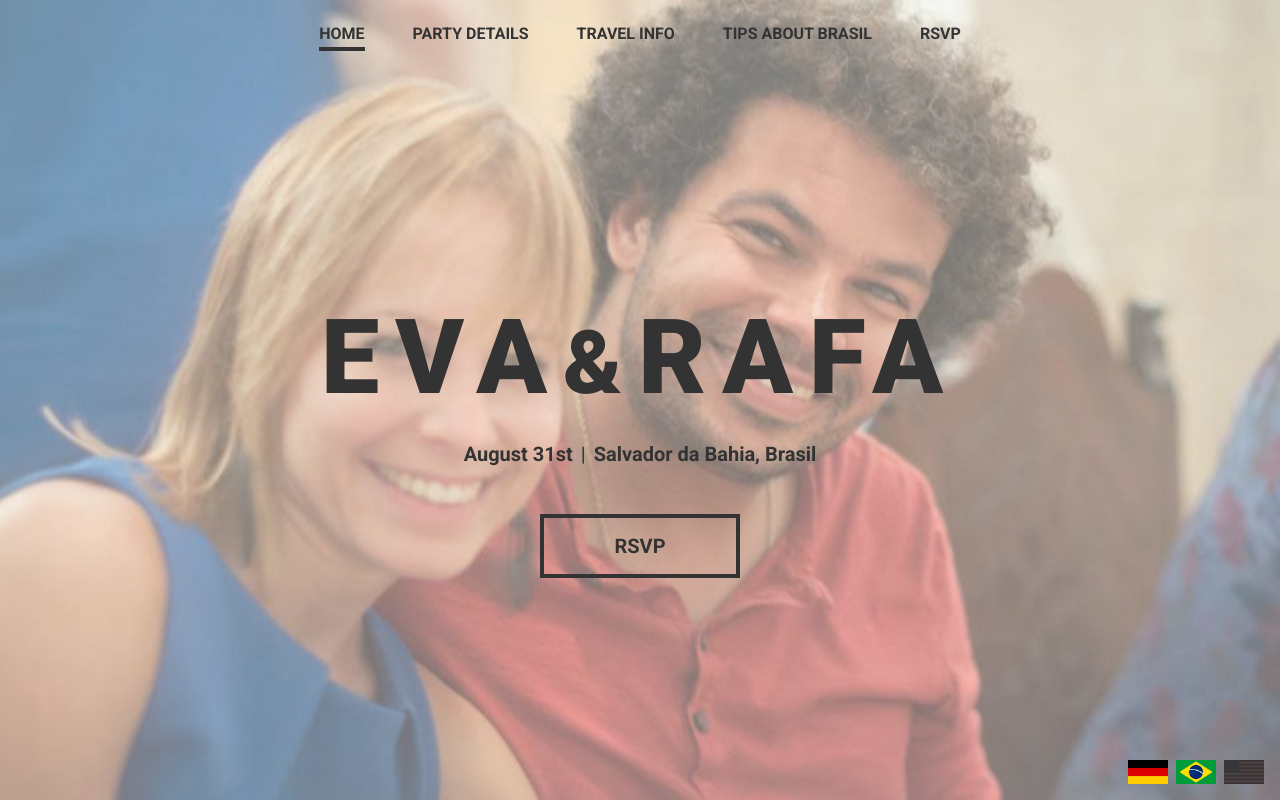
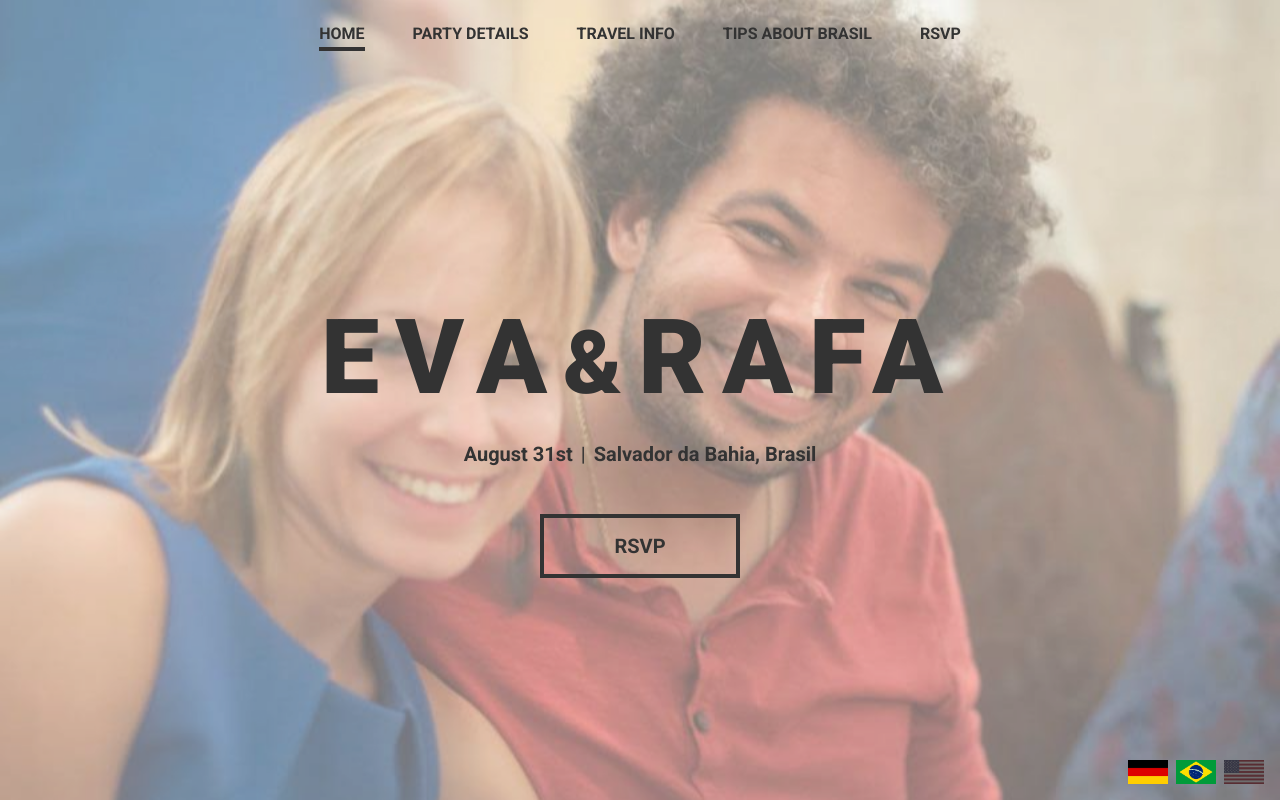
Before and after one commit to kellybelly/eva-and-rafa, a Vue app: page / in a window 1280 px wide. Built offline with nearby package versions, Linux system fonts and the light colour scheme.

Commit message:
selected flag

```diff
--- a/src/styles/base.scss
+++ b/src/styles/base.scss
@@ -164,7 +164,7 @@ button {
     width: 100%;
     height: 100%;
     background-color: $black;
-    opacity: 0.9;
+    opacity: 0.7;
   }
   &:not(.selected):hover {
     cursor: pointer;
```
